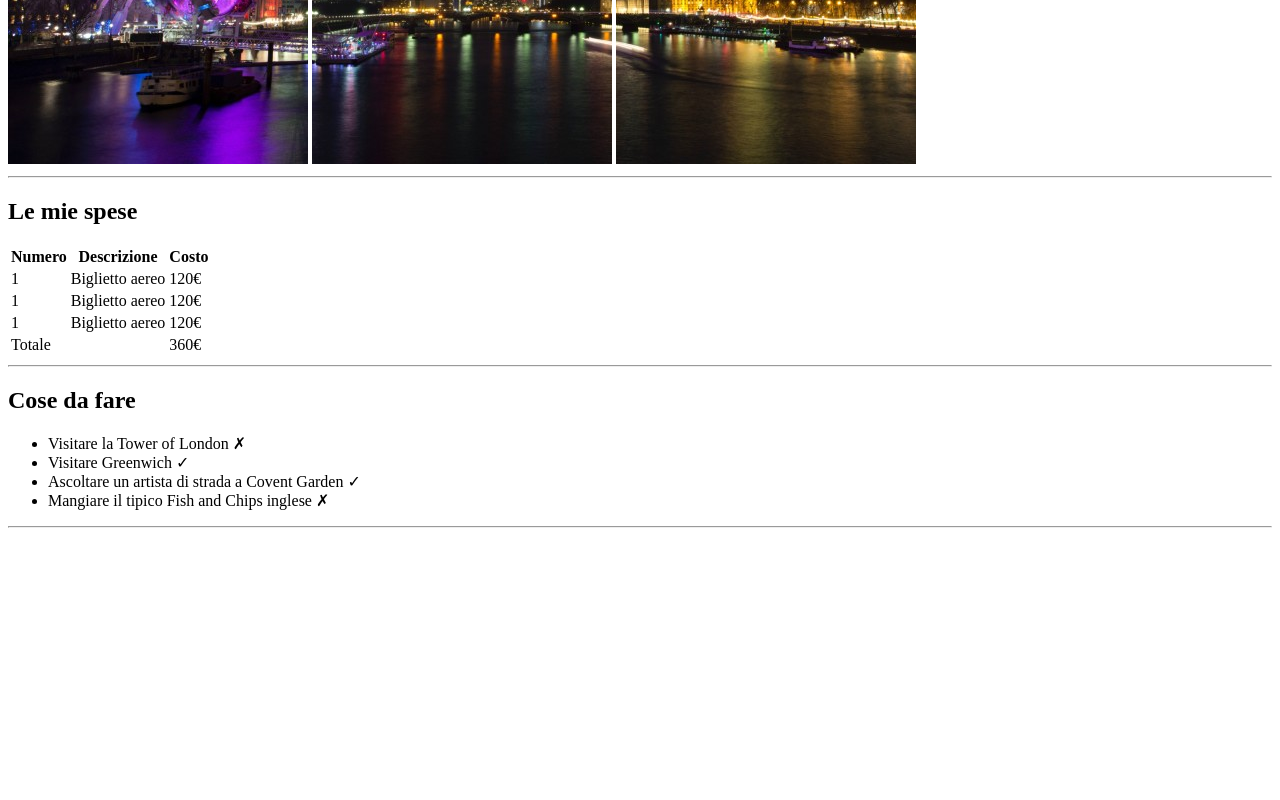
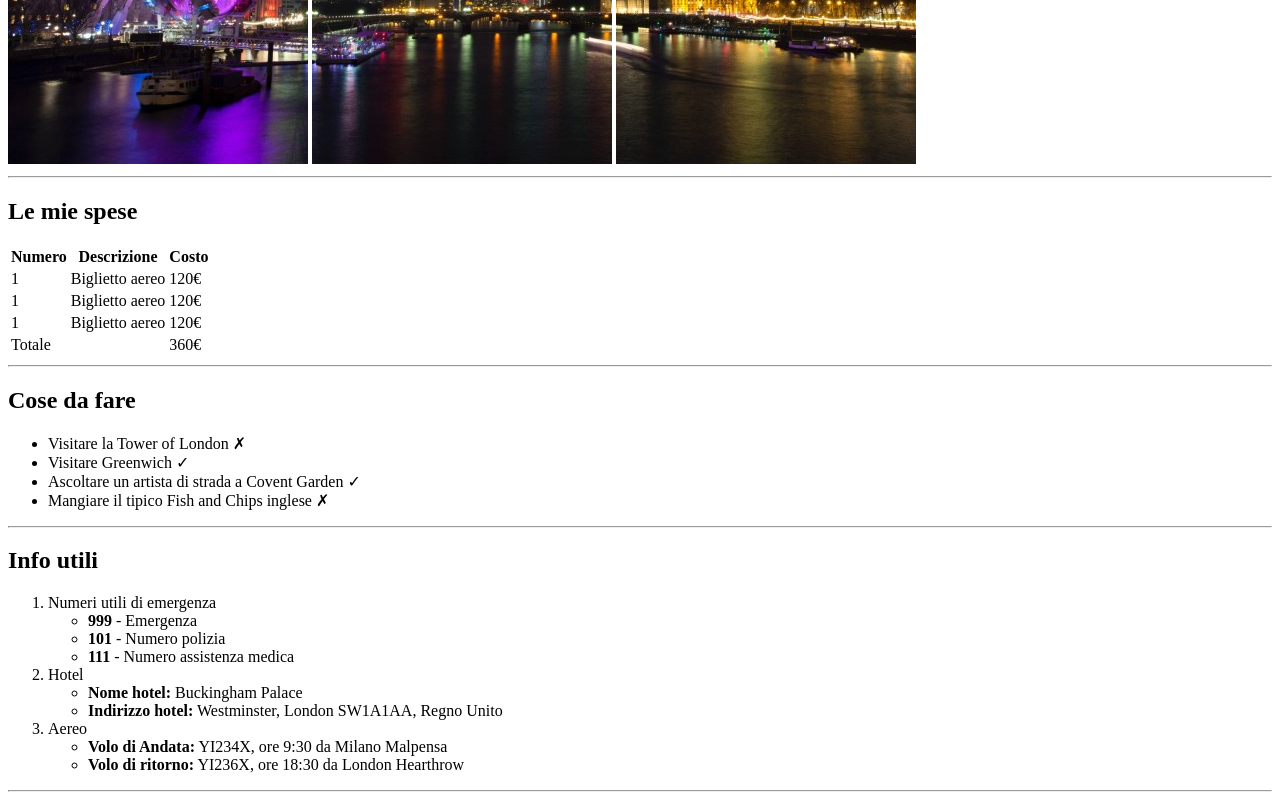
Before and after one commit to Pietro-Leone/html-london-trip, a plain HTML site: page index.html in a window 1280 px wide. Shown: the part 516-1316 px from the top of the page. Before the commit the page ends 1052 px from the top, so only its background shows below. Drawn offline with Linux system fonts and the light colour scheme.

Commit message:
Aggiunta sezione info utili

```diff
--- a/index.html
+++ b/index.html
@@ -53,6 +53,30 @@
                 <li>Mangiare il tipico Fish and Chips inglese &#x2717;</li>
             </ul>
             <hr>
+            <!-- SEZIONE INFO UTILI -->
+            <h2>Info utili</h2>
+            <ol>
+                <li>Numeri utili di emergenza
+                    <ul>
+                        <li><strong>999</strong> - Emergenza</li>
+                        <li><strong>101</strong> - Numero polizia</li>
+                        <li><strong>111</strong> - Numero assistenza medica</li>
+                    </ul>
+                </li>
+                <li>Hotel
+                    <ul>
+                        <li><strong>Nome hotel:</strong> Buckingham Palace</li>
+                        <li><strong>Indirizzo hotel:</strong> Westminster, London SW1A1AA, Regno Unito</li>
+                    </ul>
+                </li>
+                <li>Aereo
+                    <ul>
+                        <li><strong>Volo di Andata:</strong> YI234X, ore 9:30 da Milano Malpensa</li>
+                        <li><strong>Volo di ritorno:</strong> YI236X, ore 18:30 da London Hearthrow</li>
+                    </ul>
+                </li>
+            </ol>
+            <hr>
         </main>
     </body>
 </html>
```
